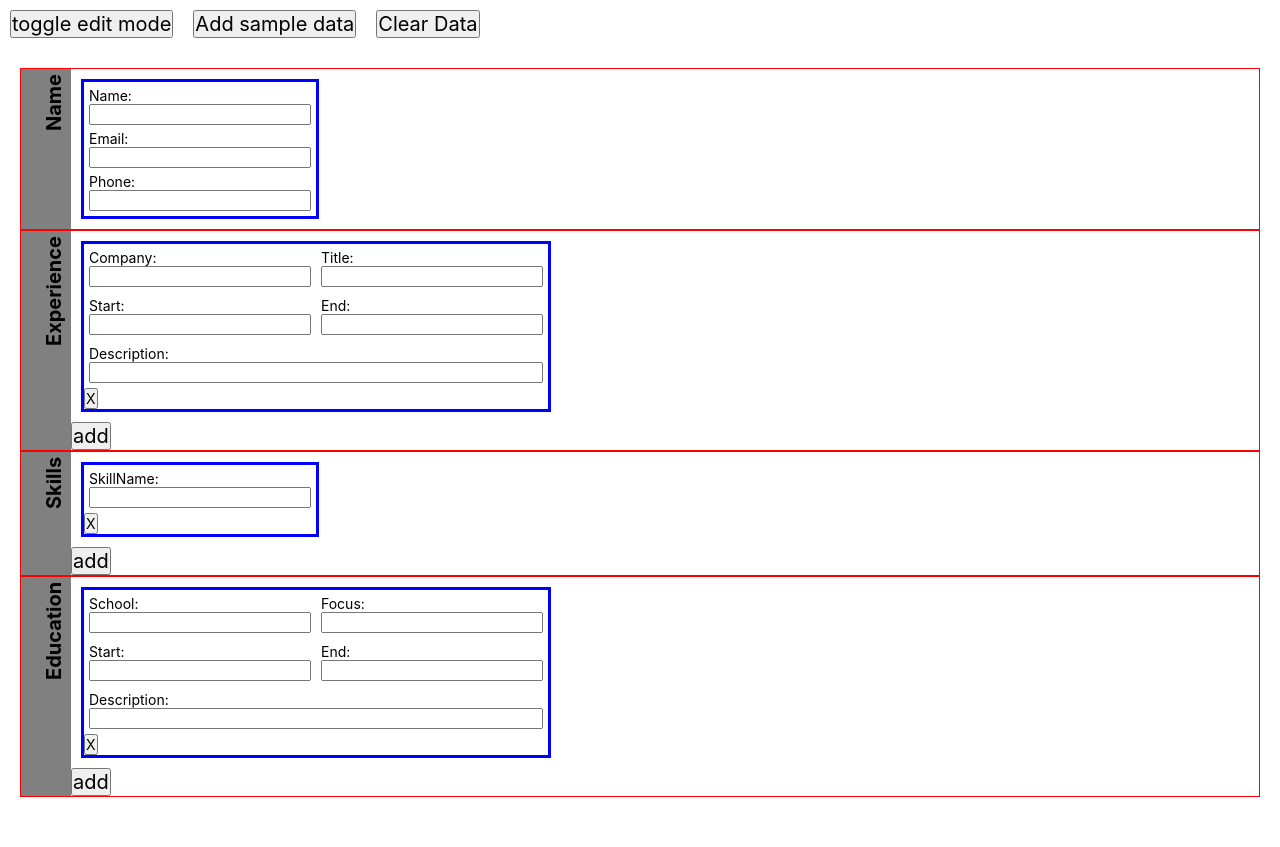
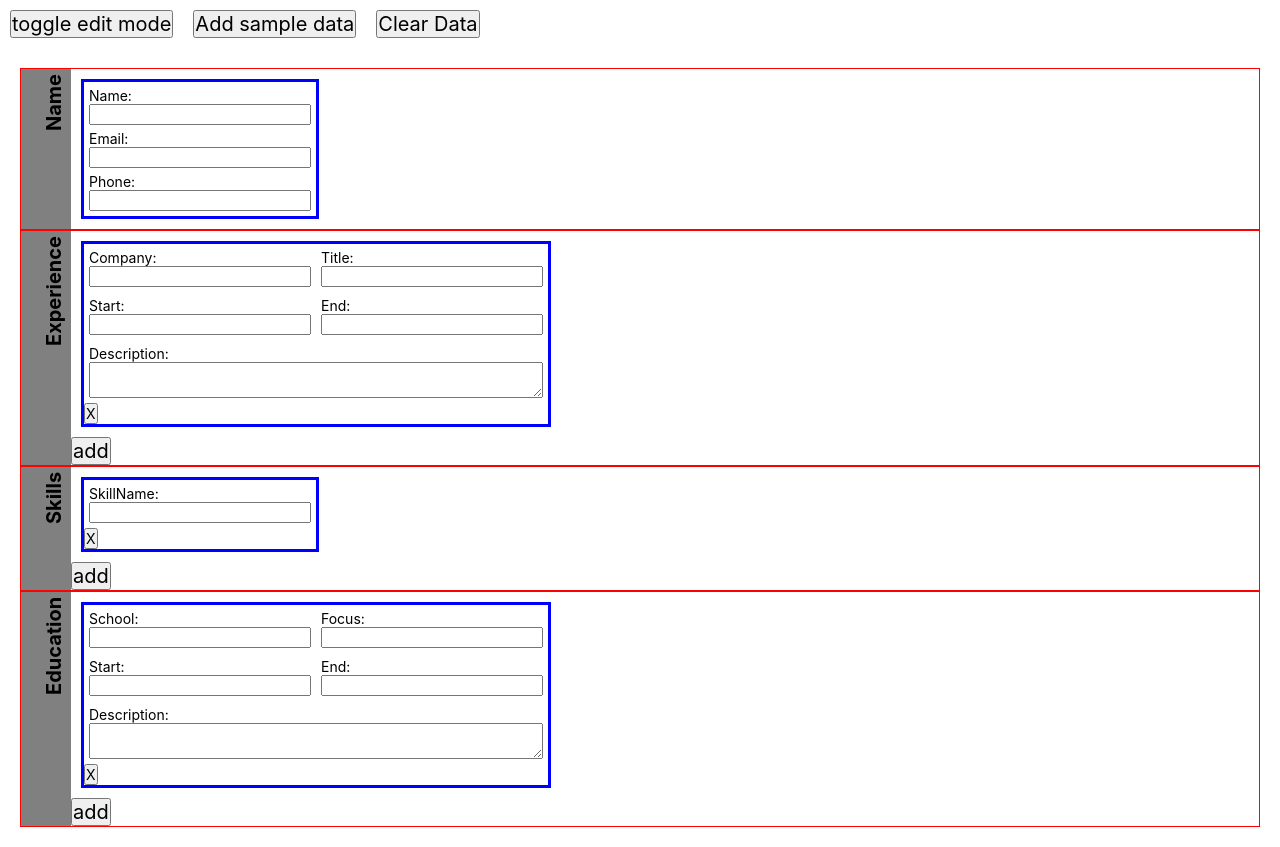
Before and after one commit to CutlerSheridan/cv-builder, a React (Create React App) app: page / in a window 1280 px wide. Before the commit the page ends 817 px from the top, so only its background shows below. Built offline with nearby package versions, Linux system fonts and the light colour scheme.

Commit message:
0.4.4 Make description form boxes textareas

```diff
--- a/package.json
+++ b/package.json
@@ -1,6 +1,6 @@
 {
   "name": "cv-builder",
-  "version": "0.4.3",
+  "version": "0.4.4",
   "private": true,
   "dependencies": {
     "@testing-library/jest-dom": "^5.16.5",
--- a/src/App.js
+++ b/src/App.js
@@ -101,7 +101,16 @@ class App extends Component {
         start: 'June 10th, 2012',
         end: 'August 21st, 2018',
         description:
-          '- did lots of important business tasks\n- climbed the corporate ladder',
+          '- Did lots of important business tasks\n- Climbed the corporate ladder\n- Had 1,000 meetings a day',
+      },
+      {
+        id: uniqid(),
+        company: 'Smith, Smith, & Smith',
+        title: 'Boss of Everything',
+        start: 'Many years',
+        end: '',
+        description:
+          '- Made everyone 142x more money\n- Expanded the company to every city on Earth',
       },
     ];
     this.setState({
@@ -129,11 +138,12 @@ class App extends Component {
     newEducation.programs = [
       {
         id: uniqid(),
-        school: 'A very expensive school',
+        school: 'Highly Respected University',
         start: '2000',
         end: '2010',
         focus: 'B.A. in Corporate Business Meetings',
-        description: 'Awarded "Probably the Oldest Student Here" award',
+        description:
+          'Voted "Least Likely to Be Three Children in a Trenchcoat"',
       },
     ];
     this.setState({
--- a/src/components/Item.js
+++ b/src/components/Item.js
@@ -4,15 +4,30 @@ import '../styles/Item.css';
 class Item extends Component {
   render() {
     const { obj, onchange, section, prop } = this.props;
-    return (
-      <div className={`item-container-edit item-${prop}`}>
-        <label htmlFor={`${prop}_${obj.id}`}>{prop}:</label>
+    let inputBox;
+    if (prop !== 'description') {
+      inputBox = (
         <input
           id={`${prop}_${obj.id}`}
           data-id={obj.id}
           onChange={(e) => onchange(e, section, prop)}
           value={obj[prop]}
         ></input>
+      );
+    } else {
+      inputBox = (
+        <textarea
+          id={`${prop}_${obj.id}`}
+          data-id={obj.id}
+          onChange={(e) => onchange(e, section, prop)}
+          value={obj[prop]}
+        ></textarea>
+      );
+    }
+    return (
+      <div className={`item-container-edit item-${prop}`}>
+        <label htmlFor={`${prop}_${obj.id}`}>{prop}:</label>
+        {inputBox}
       </div>
     );
   }
```
Also changed, not shown: 1 other file (tests, documents, lock files or other folders).
